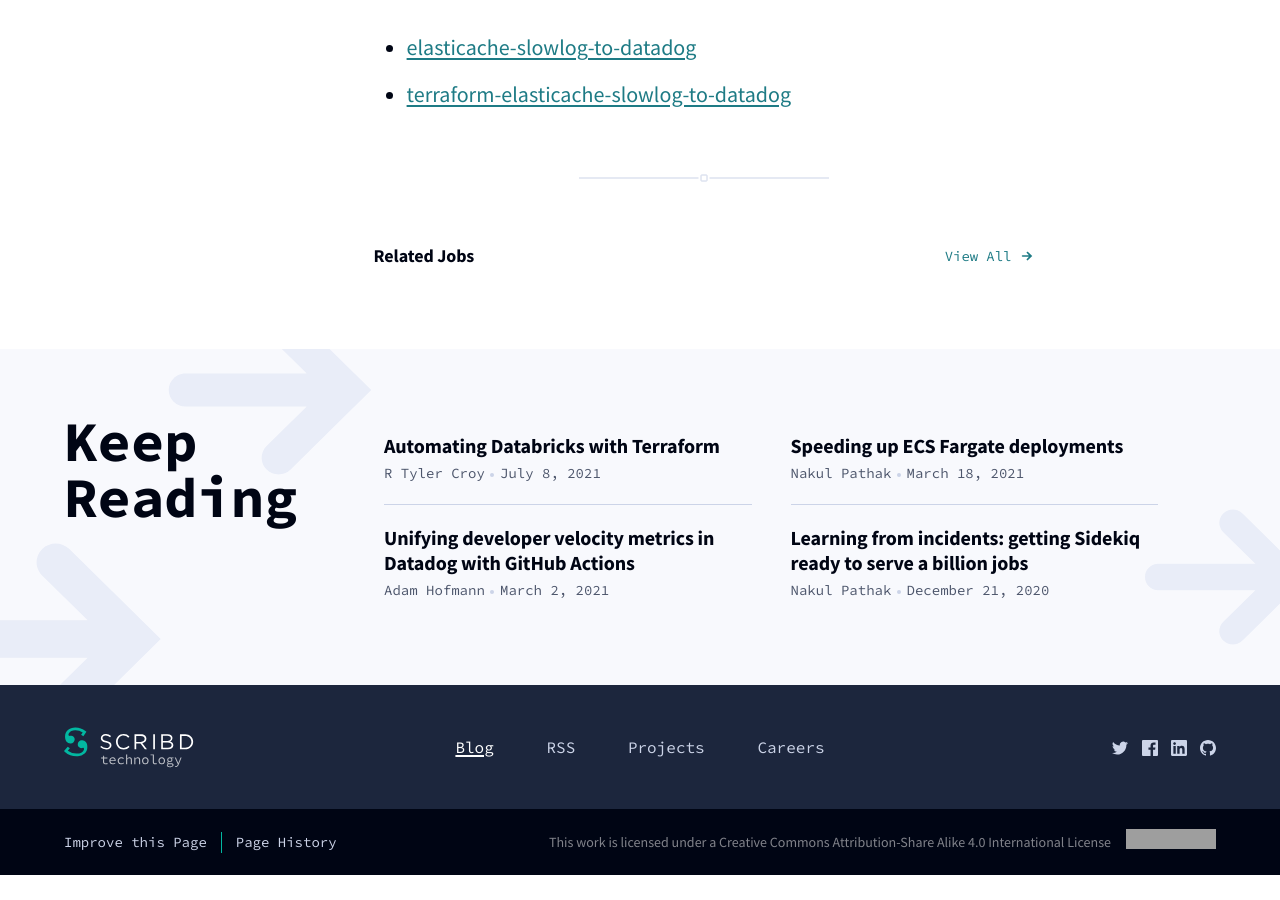
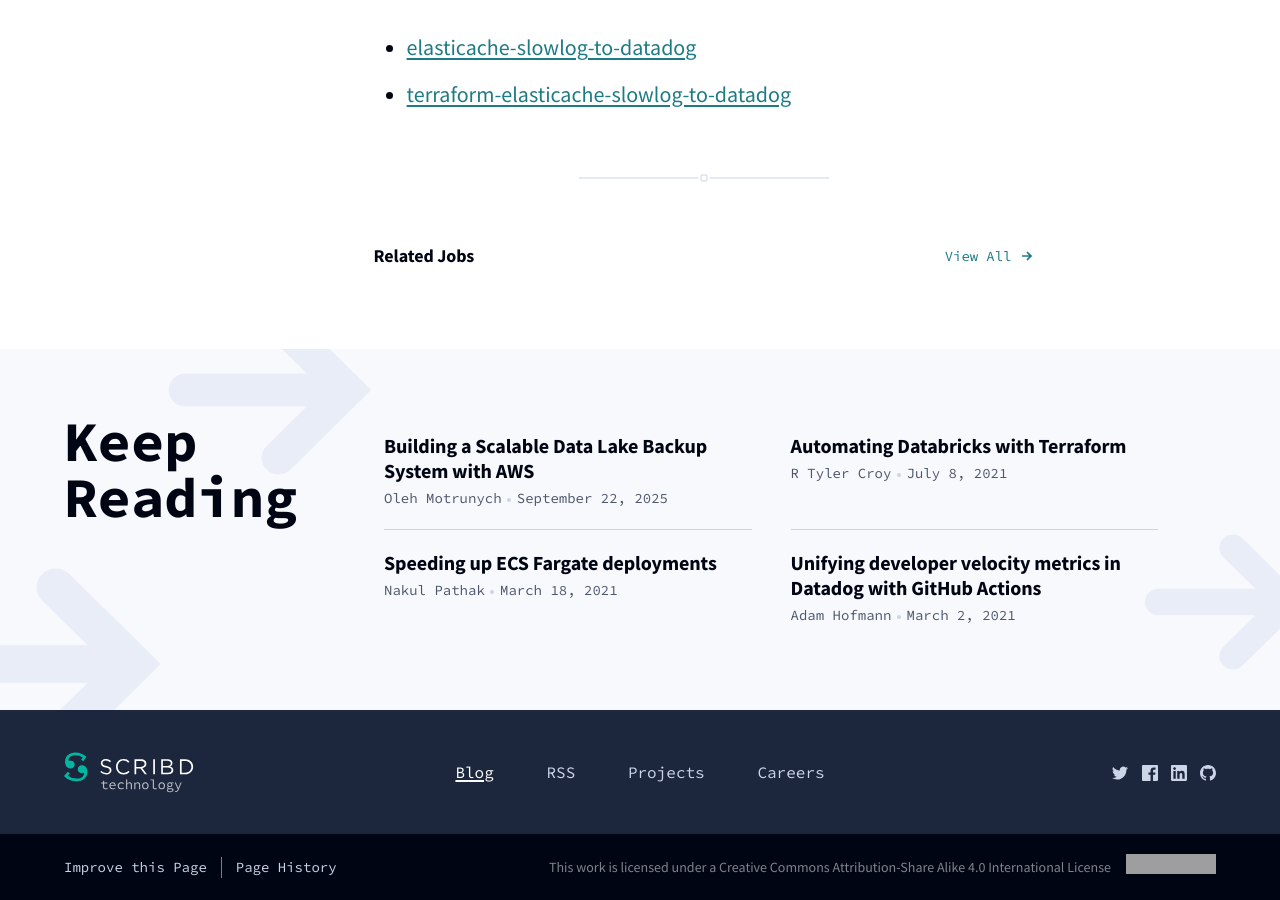
Before and after one commit to scribd/scribd.github.io, a Jekyll site: the page built from _posts/2020-04-28-elasticache-slowlog-metrics-for-datadog.md, in a window 1280 px wide and 900 px high, scrolled down 2924 px. Built offline with Jekyll 4.4.1, drawn with Linux system fonts in a browser that asks for light colours; before the commit the page ends 3799 px from its top, so only the background shows below that; some of the changed lines change nothing that is shown; grey boxes are pictures that could not be loaded.

Commit message:
Feature the latest post by oleh
This also pretties up the title

```diff
--- a/_posts/2025-09-22-building-scalable-data-warehouse-backup-system.md
+++ b/_posts/2025-09-22-building-scalable-data-warehouse-backup-system.md
@@ -1,12 +1,11 @@
 ---
 layout: post
-title: "Building a Scalable Data Warehouse Backup System with AWS"
+title: "Building a Scalable Data Lake Backup System with AWS"
 tags:
-  - Data-warehouse
-  - Terraform
-  - AWS
-  - Deltalake
-  - Backup
+  - terraform
+  - aws
+  - deltalake
+  - featured
 team: Core Infrastructure
 author: Oleh Motrunych
 ---
```
